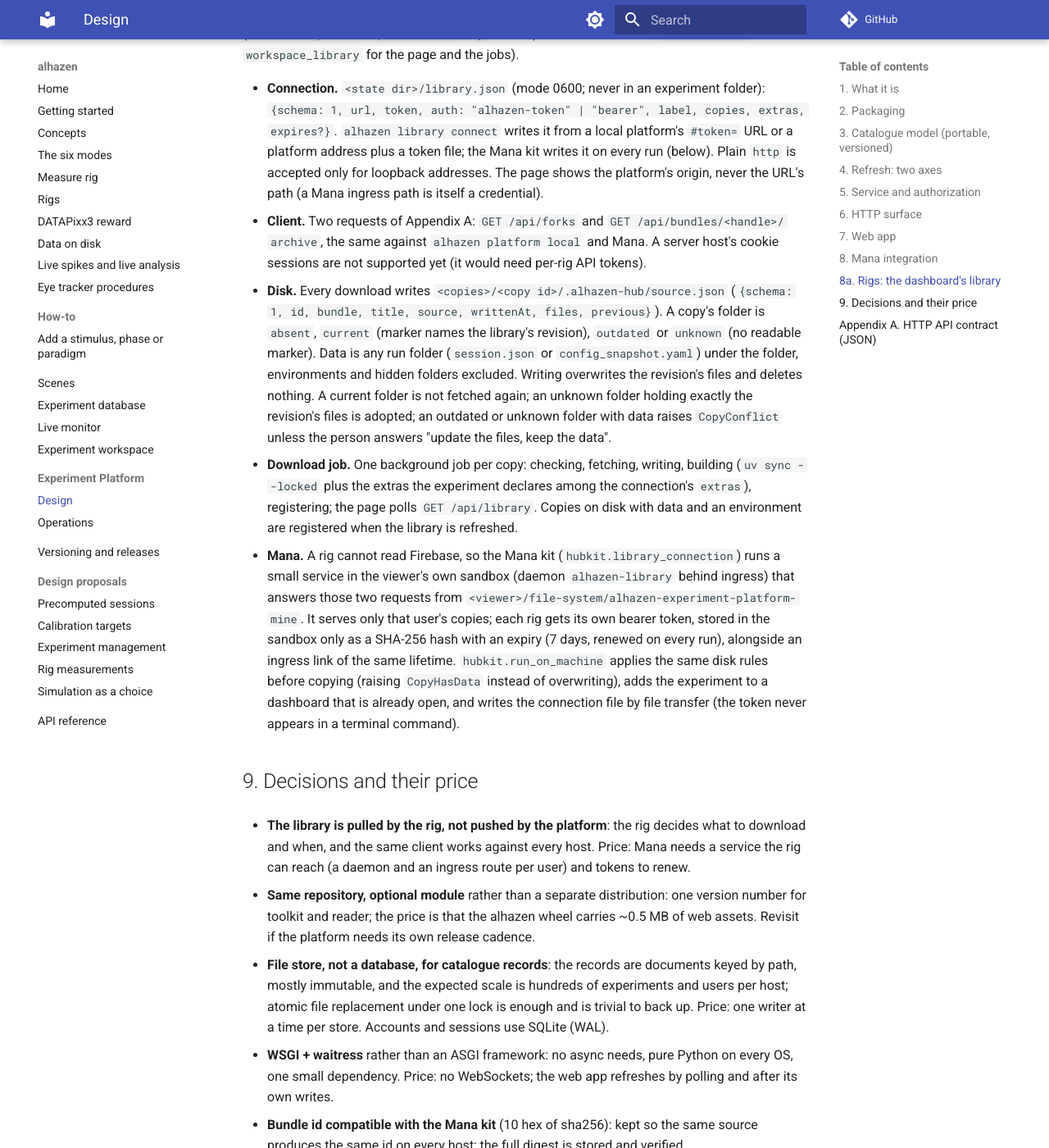
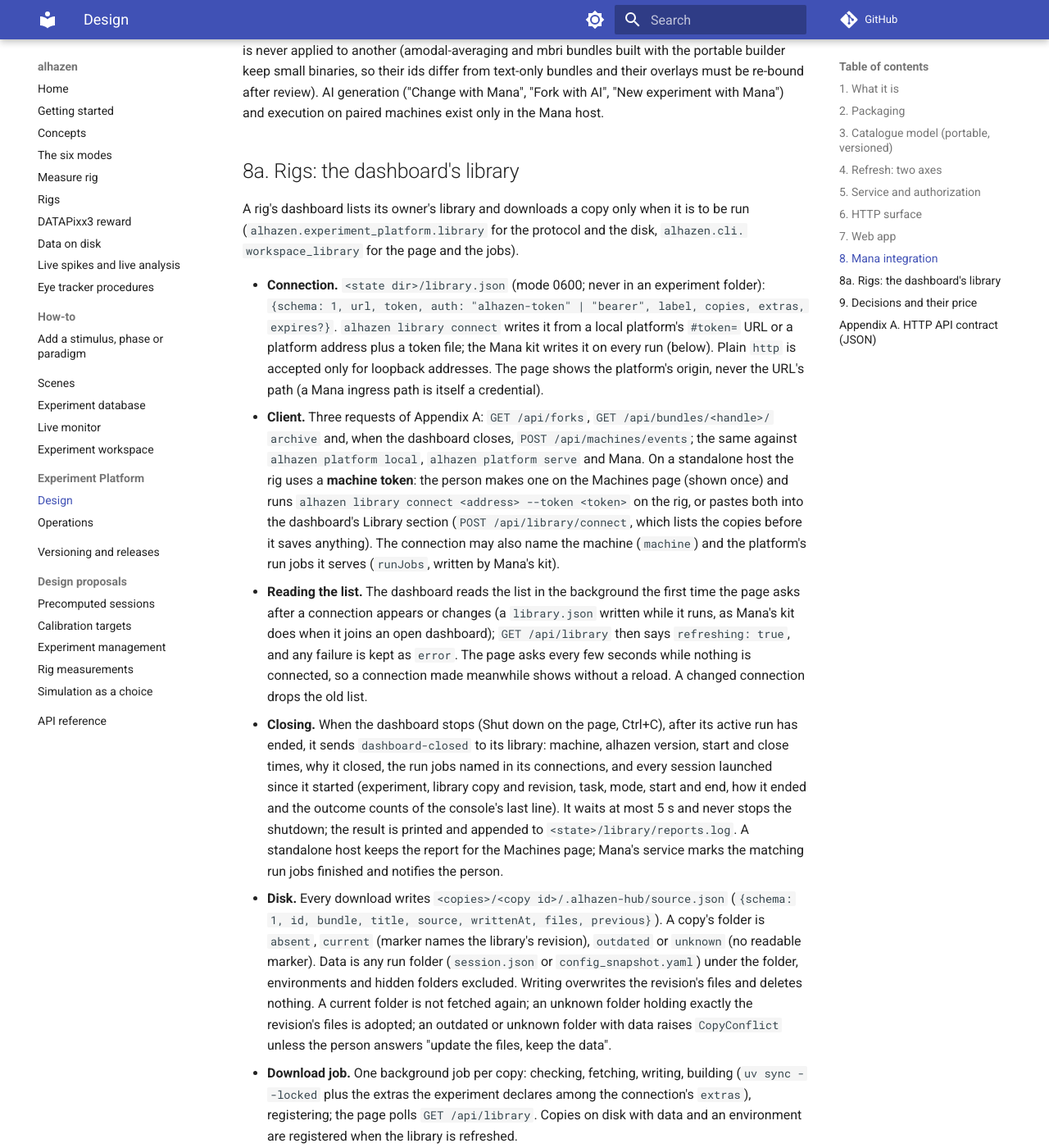
Before and after one commit to sh4r11f/alhazen, an MkDocs documentation site: the page built from docs/experiment-platform/design.md, in a window 1280 px wide and 1400 px high, scrolled down 6233 px. Shown: the whole window at 82% size. Built offline with MkDocs 1.6.1 and Material for MkDocs 9.7.7, drawn with Linux system fonts in a browser that asks for light colours; comment, search, counter and statistics services are not loaded; some of the changed text lies outside the part shown.

Commit message:
Machine tokens, library connect form, closing report: tests and docs

```diff
--- a/docs/experiment-platform/design.md
+++ b/docs/experiment-platform/design.md
@@ -161,13 +161,20 @@
 | `POST /api/forks/<id>/revisions` | upload a zip as a new revision |
 | `POST /api/forks/<id>/publish`, `/unpublish`; `DELETE /api/forks/<id>` | |
 | `GET /api/art/<path>` | content-hashed listing pictures |
+| `GET /api/machines`, `POST /api/machines`, `DELETE /api/machines/<id>` | the person's machine tokens and the machines' recent reports |
+| `POST /api/machines/events` | a rig's report (machine token only) |
 
 Security: local mode follows `alhazen dashboard` (loopback bind, random token in the URL
 fragment, `X-Alhazen-Token` header, exact `Host` check, `Origin` check). Server mode uses an
 `HttpOnly`, `SameSite=Strict` session cookie (`Secure` unless the operator runs plain HTTP
 on loopback), a CSRF header on every state-changing request, a strict Content-Security-
 Policy, login throttling, and refuses to start on a non-loopback address unless the
-operator states how TLS is provided (`--tls-terminated-by-proxy`).
+operator states how TLS is provided (`--tls-terminated-by-proxy`). Both hosts also accept a
+**machine token** (`Authorization: Bearer alm_...`), made per rig on the Machines page and
+stored as a SHA-256 in `<store>/machines.sqlite3` (`experiment_platform.machines`). A token
+reaches only `GET /api/forks`, `GET /api/bundles/F~.../archive` (its owner's own revisions) and
+`POST /api/machines/events`; everything else is 403. It needs no CSRF header because a browser
+never sends it on its own; revoking it, or disabling the account, refuses it at once (401).
 
 ## 7. Web app
 
@@ -233,9 +240,27 @@
   address plus a token file; the Mana kit writes it on every run (below). Plain `http` is
   accepted only for loopback addresses. The page shows the platform's origin, never the URL's
   path (a Mana ingress path is itself a credential).
-- **Client.** Two requests of Appendix A: `GET /api/forks` and `GET /api/bundles/<handle>/
-  archive`, the same against `alhazen platform local` and Mana. A server host's cookie
-  sessions are not supported yet (it would need per-rig API tokens).
+- **Client.** Three requests of Appendix A: `GET /api/forks`, `GET /api/bundles/<handle>/
+  archive` and, when the dashboard closes, `POST /api/machines/events`; the same against
+  `alhazen platform local`, `alhazen platform serve` and Mana. On a standalone host the rig uses
+  a **machine token**: the person makes one on the Machines page (shown once) and runs
+  `alhazen library connect <address> --token <token>` on the rig, or pastes both into the
+  dashboard's Library section (`POST /api/library/connect`, which lists the copies before it
+  saves anything). The connection may also name the machine (`machine`) and the platform's run
+  jobs it serves (`runJobs`, written by Mana's kit).
+- **Reading the list.** The dashboard reads the list in the background the first time the page
+  asks after a connection appears or changes (a `library.json` written while it runs, as Mana's
+  kit does when it joins an open dashboard); `GET /api/library` then says `refreshing: true`, and
+  any failure is kept as `error`. The page asks every few seconds while nothing is connected, so
+  a connection made meanwhile shows without a reload. A changed connection drops the old list.
+- **Closing.** When the dashboard stops (Shut down on the page, Ctrl+C), after its active run
+  has ended, it sends `dashboard-closed` to its library: machine, alhazen version, start and
+  close times, why it closed, the run jobs named in its connections, and every session launched
+  since it started (experiment, library copy and revision, task, mode, start and end, how it
+  ended and the outcome counts of the console's last line). It waits at most 5 s and never
+  stops the shutdown; the result is printed and appended to `<state>/library/reports.log`. A
+  standalone host keeps the report for the Machines page; Mana's service marks the matching run
+  jobs finished and notifies the person.
 - **Disk.** Every download writes `<copies>/<copy id>/.alhazen-hub/source.json`
   (`{schema: 1, id, bundle, title, source, writtenAt, files, previous}`). A copy's folder is
   `absent`, `current` (marker names the library's revision), `outdated` or `unknown` (no
@@ -254,9 +279,12 @@
   serves only that user's copies; each rig gets its own bearer token, stored in the sandbox only
   as a SHA-256 hash with an expiry (7 days, renewed on every run), alongside an ingress link of
   the same lifetime. `hubkit.run_on_machine` applies the same disk rules before copying
-  (raising `CopyHasData` instead of overwriting), adds the experiment to a dashboard that is
-  already open, and writes the connection file by file transfer (the token never appears in a
-  terminal command).
+  (raising `CopyHasData` instead of overwriting), writes the connection file by file transfer
+  (the token never appears in a terminal command) before it starts or joins the dashboard, so
+  the page lists the library from its first read, names the run job in it, and adds the
+  experiment to a dashboard that is already open. The service answers `POST
+  /api/machines/events` too: it marks the reported run jobs (and, for an older connection that
+  names none, the open run jobs of that machine) finished with a plain summary.
 
 ## 9. Decisions and their price
 
@@ -289,11 +317,13 @@
 `#token=`); server host, the `alhazen_platform_session` cookie plus header
 `X-Alhazen-CSRF: <csrf>` (from `/api/session`) on every POST and DELETE, and
 `X-Alhazen-Platform: 1` on every POST and DELETE including `/api/login` (a header a
-cross-site form cannot send).
+cross-site form cannot send). A rig, on either host: `Authorization: Bearer <machine token>`,
+for the three requests marked *machine* below and no others (403); an unknown, revoked or
+disabled-account token is 401.
 
 | Request | Response |
 |---|---|
-| `GET /api/session` | `{kind: "local"\|"server", viewer: {uid, name}\|null, csrf: str\|null, capabilities: {fork, publish, uploadRevision, downloadRevision, changeWithMana: false, runOnMachines: false, newWithMana: false, machines: false, signIn: bool}}` |
+| `GET /api/session` | `{kind: "local"\|"server", viewer: {uid, name}\|null, csrf: str\|null, capabilities: {fork, publish, uploadRevision, downloadRevision, changeWithMana: false, runOnMachines: false, newWithMana: false, machines: false, machineTokens: bool, signIn: bool}}` |
 | `POST /api/login` `{username, password}` | the session object; sets the cookie |
 | `POST /api/logout` | `{}`; clears the cookie |
 | `GET /api/assets` | `{hero: <svg>, penrose: <svg>}` |
@@ -301,8 +331,8 @@
 | `GET /api/catalogue/<uid>/<exp>/docs[?version=<bundleId>]` | the documentation record (`guide`, `methods`, `parameterGuide`, `readme`, `references`, `tasks`, `assumed`, `deviations`, all strings as stored) plus `docsStatus`, `bundleId` |
 | `GET /api/bundles/<handle>/meta` | bundle meta (`files` and `excluded` are JSON strings, as in Mana) |
 | `GET /api/bundles/<handle>/chunks/<n>` | the chunk: a JSON array of entries (the text is returned as is) |
-| `GET /api/bundles/<handle>/archive` | `application/zip`, everything under `<exp or fork id>/` |
-| `GET /api/forks` | `{forks: {<forkId>: fork}}`; `fork.head.path` is a bundle handle |
+| `GET /api/bundles/<handle>/archive` (also *machine*, `F~` handles only) | `application/zip`, everything under `<exp or fork id>/` |
+| `GET /api/forks` (also *machine*) | `{forks: {<forkId>: fork}}`; `fork.head.path` is a bundle handle |
 | `POST /api/forks` `{publisher, exp}` | `{id, fork}` |
 | `GET /api/forks/<id>/docs` | `{docs: record\|null, readme: str\|null, stale: bool}` |
 | `POST /api/forks/<id>/revisions?message=<text>` body: zip bytes | `{revision: {bundle, message, by, at}, fork}` |
@@ -310,6 +340,10 @@
 | `POST /api/forks/<id>/unpublish` | `{}` |
 | `DELETE /api/forks/<id>` | `{removed: {bundles: [bundleId], docs: [docsKey]}}` |
 | `GET /api/art/<path>` | the image (content-hashed name, cacheable) |
+| `GET /api/machines` | `{machines: [{id, name, created, lastUsed}], events: [event]}` (newest 20 reports) |
+| `POST /api/machines` `{name}` | `{machine: {id, name, created, lastUsed: null}, token}`; the token is returned this once |
+| `DELETE /api/machines/<id>` | `{}`; the token is refused from now on |
+| `POST /api/machines/events` (*machine* only) `{event: "dashboard-closed", machine, alhazen, startedAt, closedAt, reason, jobs: [jobId], sessions: [{experiment, copy, revision, task, mode, startedAt, endedAt, status, session, outcomes: {<outcome>: n}}]}` | `{ok: true, event}`: what was kept (strings bounded, unknown fields dropped, `machine` is the token's name and `reportedName` the one sent; 200 reports kept per person) |
 
 Bundle handles are opaque to the web app: `L~<publisher>~<exp>~<bundleId>` for a published
 version, `F~<forkId>~<bundleId>` for a revision of the viewer's own copy. A handle names a
```
Also changed, not shown: CHANGELOG.md (+23 -0 lines), docs/workspace.md (+27 -8 lines), 11 other files.
